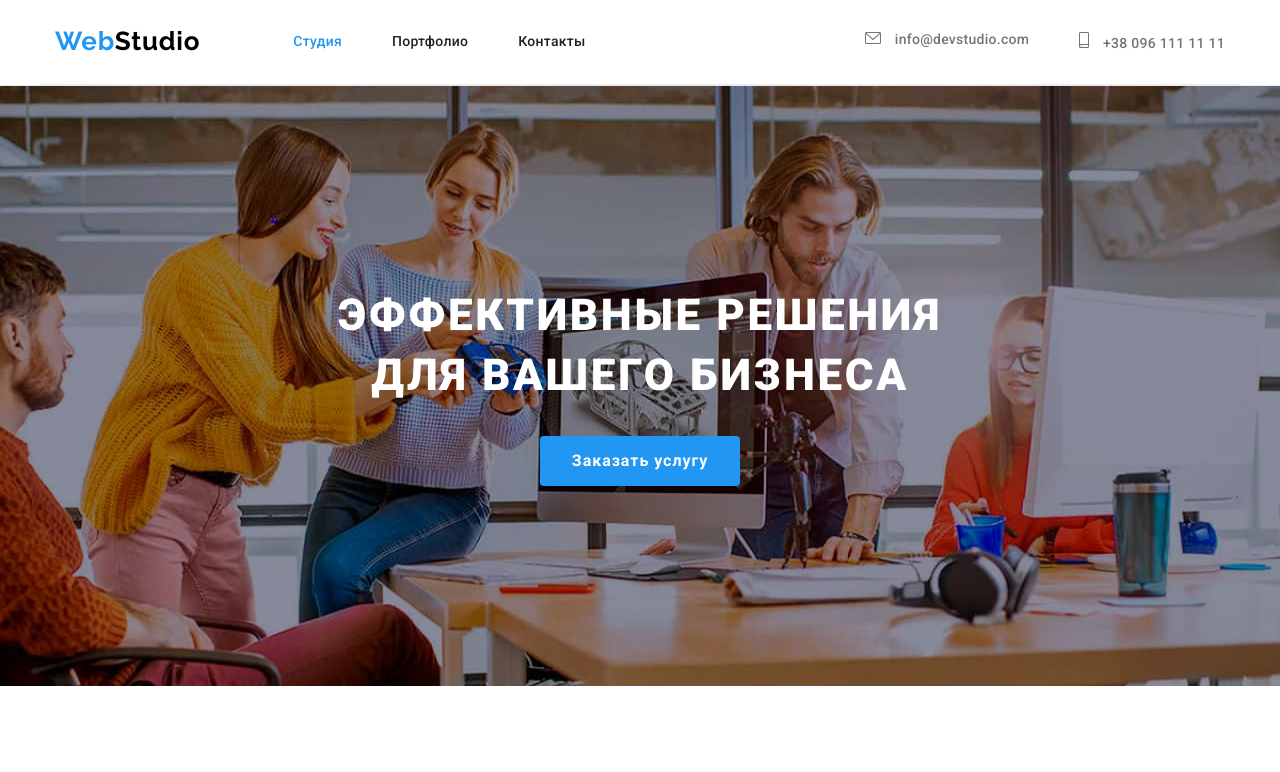
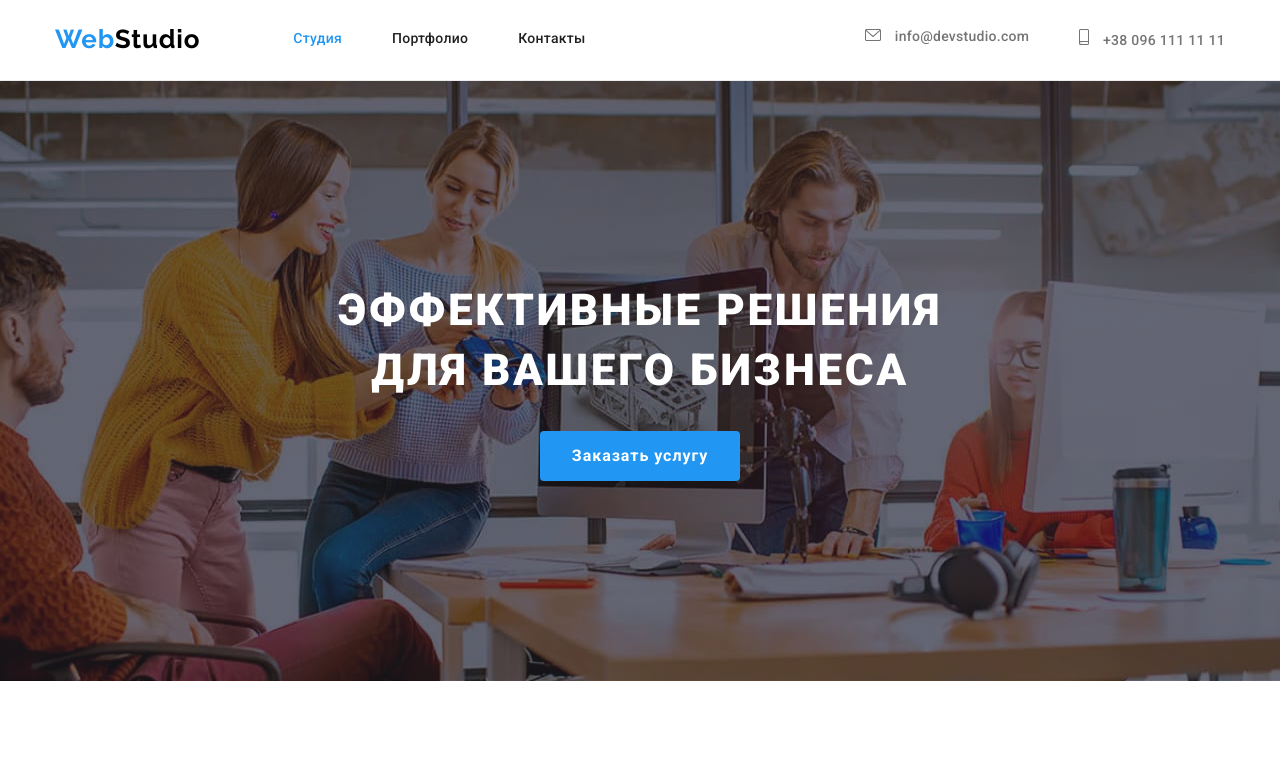
Before and after one commit to aleksander-nikolaenko/goit-markup-hw-04, a plain HTML site: page index.html in a window 1280 px wide. Shown: the top 772 px of the page. Drawn offline with nearby package versions, Linux system fonts and the light colour scheme.

Commit message:
Исправляет background секции герой header и футер, а также размер заголовка карточки

```diff
--- a/css/style.css
+++ b/css/style.css
@@ -109,23 +109,20 @@ body .accent-text {
 
 /*----------- HEADER ---------*/
 .header {
+  padding-top: 24px;
+  padding-bottom: 25px;
   margin-left: auto;
   margin-right: auto;
   border-bottom: 1px solid #ececec;
-  max-width: 1600px;
 }
 
 .header-content {
   display: flex;
   align-items: center;
-  border-bottom: 1px solid #ececec;
 }
 
 .header-logo {
-  padding-top: 24px;
-  padding-bottom: 25px;
   margin-right: 93px;
-
   color: #000000;
 }
 
@@ -144,8 +141,6 @@ body .accent-text {
 
 .header-link {
   display: block;
-  padding-bottom: 32px;
-  padding-top: 32px;
 
   color: #212121;
   font-weight: 500;
@@ -186,8 +181,8 @@ body .accent-text {
   padding-bottom: 200px;
 
   background-color: #c4c4c4;
-  background-image: url(../images/hero-bg.jpg),
-    linear-gradient(rgba(47, 48, 58, 0.4), rgba(47, 48, 58, 0.4));
+  background-image: linear-gradient(rgba(47, 48, 58, 0.4), rgba(47, 48, 58, 0.4)),
+    url(../images/hero-bg.jpg);
   background-repeat: no-repeat;
   background-position: center;
   background-size: cover;
@@ -195,7 +190,7 @@ body .accent-text {
   margin-bottom: 0;
   margin-left: auto;
   margin-right: auto;
-  max-width: 1280px;
+  max-width: 1600px;
 }
 
 .hero-title {
@@ -293,7 +288,6 @@ body .accent-text {
   margin-left: auto;
   margin-right: auto;
   background-color: var(--third-background-color);
-  max-width: 1600px;
 }
 
 .team-list {
@@ -323,6 +317,9 @@ body .accent-text {
 
   color: var(--title-color);
   font-weight: 500;
+  font-size: 16px;
+  line-height: 1.19;
+  letter-spacing: 0.03em;
 }
 
 .team-list-descr {
@@ -498,7 +495,6 @@ body .accent-text {
   margin-left: auto;
   margin-right: auto;
   background-color: var(--secondary-background-color);
-  max-width: 1600px;
 }
 .footer-container {
   display: flex;
```
